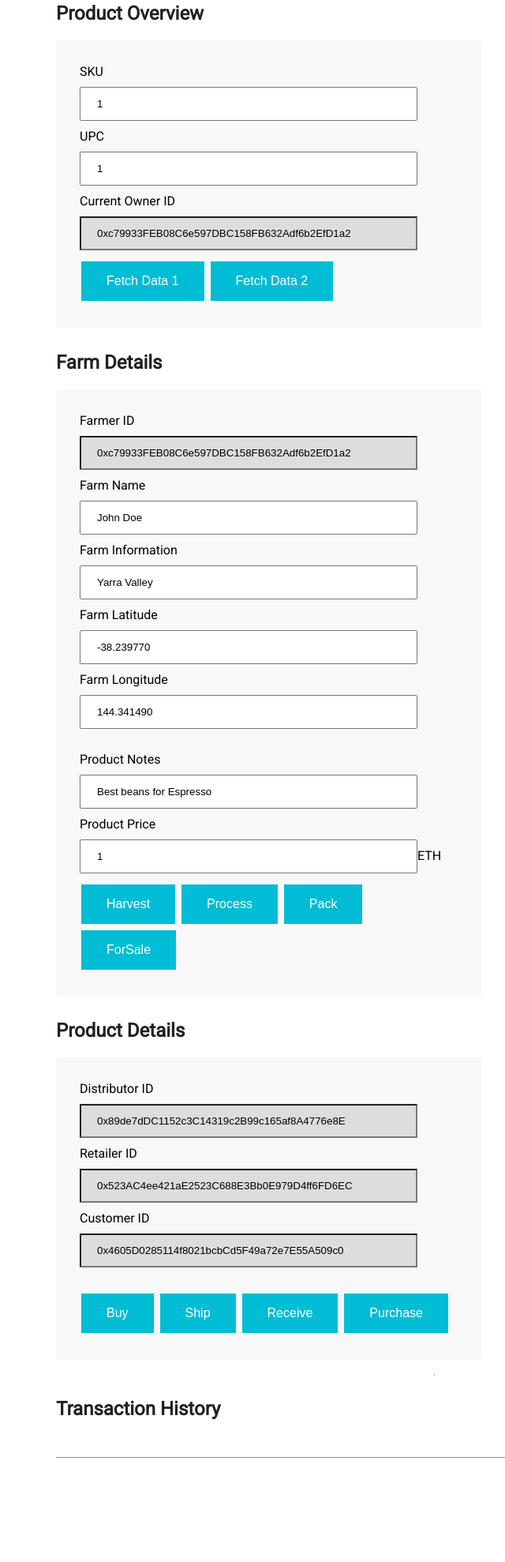
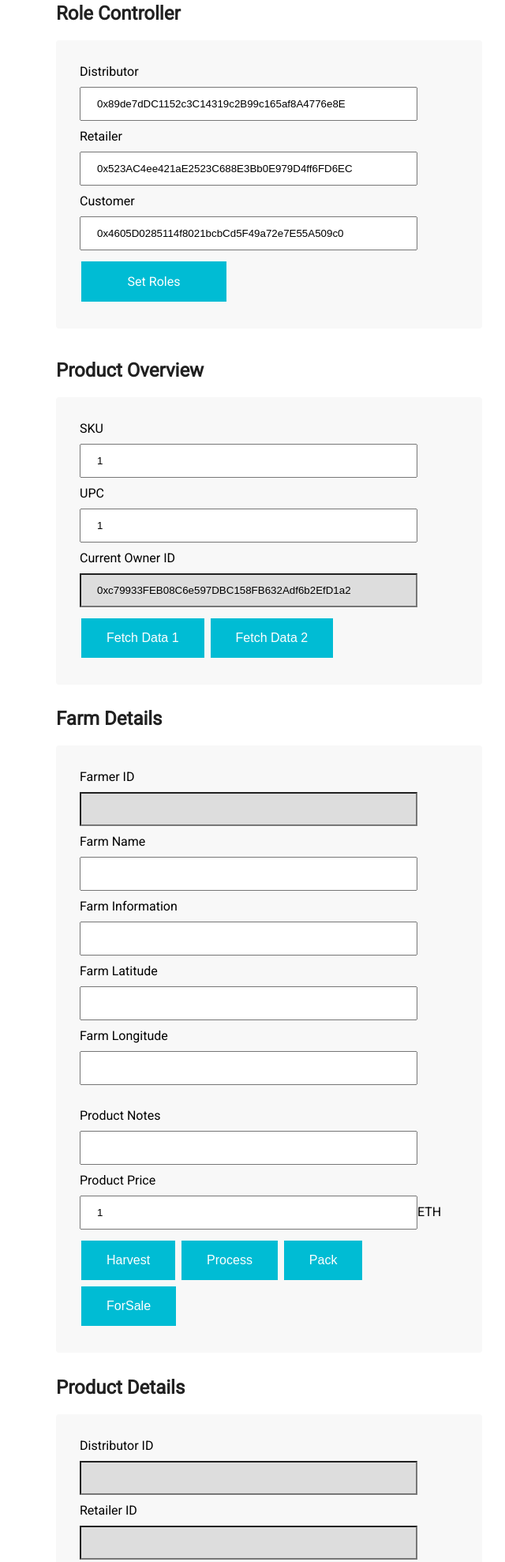
Before and after one commit to thundermiracle/nd1309, a website: page project_3/src/index.html in a window 1280 px wide. Shown: the part 191-2169 px from the top of the page at 79% size, without its empty margins (89-729 px from the left). Before the commit the page ends 2086 px from the top, so only its background shows below. Drawn offline with nearby package versions, Linux system fonts and the light colour scheme.

Commit message:
add role-controller

```diff
--- a/project_3/src/css/style.css
+++ b/project_3/src/css/style.css
@@ -39,7 +39,8 @@ input {
   background: #ddd;
 }
 
-button {
+button,
+.button {
   cursor: pointer;
   background-color: #4caf50;
   border: none;
@@ -50,6 +51,13 @@ button {
   text-decoration: none;
   margin: 4px 2px;
   cursor: pointer;
+}
+
+.button {
+  width: 120px;
+  display: flex;
+  align-items: center;
+  justify-content: center;
 }
 
 .button-finished {
--- a/project_3/src/index.html
+++ b/project_3/src/index.html
@@ -23,6 +23,23 @@
         </div>
 
         <div id="ftc-harvest" class="main">
+            <h2>Role Controller</h2>
+            <div class="form-group">
+                Distributor<br />
+                <input class="input-field role" type="text" id="distributorAddress" name="distributorAddress"
+                    value="0x89de7dDC1152c3C14319c2B99c165af8A4776e8E"><br>
+                Retailer<br />
+                <input class="input-field role" type="text" id="retailerAddress" name="retailerAddress"
+                    value="0x523AC4ee421aE2523C688E3Bb0E979D4ff6FD6EC"><br>
+                Customer<br />
+                <input class="input-field role" type="text" id="customerAddress" name="customerAddress"
+                    value="0x4605D0285114f8021bcbCd5F49a72e7E55A509c0"><br>
+                <div class="button-div">
+                    <div type="button" class="button" id="setRoles">Set Roles</div>
+                </div>
+            </div>
+            <br />
+
             <h2>Product Overview</h2>
             <div class="form-group">
                 SKU
@@ -45,27 +62,27 @@
             <div class="form-group">
                 Farmer ID
                 <br>
-                <input class="readonly" type="text" id="farmID" name="originFarmerID" name="originFarmerID"
-                    value="0xc79933FEB08C6e597DBC158FB632Adf6b2EfD1a2" size="50" readonly><br>
+                <input class="readonly" type="text" id="originFarmerID" name="originFarmerID" value="" size="50"
+                    readonly><br>
                 Farm Name
                 <br>
-                <input type="text" id="originFarmName" name="originFarmName" value="John Doe"><br>
+                <input type="text" id="originFarmName" name="originFarmName" value=""><br>
                 Farm Information
                 <br>
-                <input type="text" id="originFarmInformation" name="originFarmInformation" value="Yarra Valley"><br>
+                <input type="text" id="originFarmInformation" name="originFarmInformation" value=""><br>
                 Farm Latitude
                 <br>
-                <input type="text" id="originFarmLatitude" name="originFarmLatitude" value="-38.239770"><br>
+                <input type="text" id="originFarmLatitude" name="originFarmLatitude" value=""><br>
                 Farm Longitude
                 <br>
-                <input type="text" id="originFarmLongitude" name="originFarmLongitude" value="144.341490"><br>
+                <input type="text" id="originFarmLongitude" name="originFarmLongitude" value=""><br>
                 <br>
                 Product Notes
                 <br>
-                <input type="text" id="productNotes" name="productNotes" value="Best beans for Espresso" size="60"><br>
+                <input type="text" id="productNotes" name="productNotes" value="" size="60"><br>
                 Product Price
                 <br>
-                <input type="number" id="productPrice" name="productPrice" value=1>ETH<br>
+                <input type="number" id="productPrice" name="productPrice" value="1">ETH<br>
                 <button class="btn-harvest" id="button" type="button" data-id="1">Harvest</button>
                 <button class="btn-process" id="button" type="button" data-id="2">Process</button>
                 <button class="btn-pack" id="button" type="button" data-id="3">Pack</button>
@@ -76,17 +93,14 @@
             <div class="form-group">
                 Distributor ID
                 <br>
-                <input class="readonly" type="text" id="distributorID" name="distributorID"
-                    value="0x89de7dDC1152c3C14319c2B99c165af8A4776e8E" size="50" readonly>
+                <input class="readonly" type="text" id="distributorID" name="distributorID" value="" size="50" readonly>
                 <br>
                 Retailer ID
                 <br>
-                <input class="readonly" type="text" id="retailerID" name="retailerID"
-                    value="0x523AC4ee421aE2523C688E3Bb0E979D4ff6FD6EC" size="50" readonly><br>
+                <input class="readonly" type="text" id="retailerID" name="retailerID" value="" size="50" readonly><br>
                 Customer ID
                 <br>
-                <input class="readonly" type="text" id="consumerID" name="consumerID"
-                    value="0x4605D0285114f8021bcbCd5F49a72e7E55A509c0" size="50" readonly><br>
+                <input class="readonly" type="text" id="consumerID" name="consumerID" value="" size="50" readonly><br>
                 <br>
                 <button class="btn-buy" id="button" type="button" data-id="5">Buy</button>
                 <button class="btn-ship" id="button" type="button" data-id="6">Ship</button>
--- a/project_3/src/js/app.js
+++ b/project_3/src/js/app.js
@@ -98,6 +98,24 @@ App = {
     $("#upc").on("change", function (e) {
       App.refreshCoffeeInfo();
     });
+    $("#setRoles").on("click", function (e) {
+      const distributorAddress = $("#distributorAddress").val();
+      const retailerAddress = $("#retailerAddress").val();
+      const customerAddress = $("#customerAddress").val();
+
+      App.contracts.SupplyChain.deployed()
+        .then(function (instance) {
+          return Promise.all([
+            instance.addDistributor(distributorAddress),
+            instance.addRetailer(retailerAddress),
+            instance.addConsumer(customerAddress),
+          ]);
+        })
+        .catch(function (err) {
+          console.log(err.message);
+          throw err;
+        });
+    });
 
     window.ethereum.on("accountsChanged", function (accounts) {
       App.metamaskAccountID = accounts[0];
@@ -176,7 +194,9 @@ App = {
 
           // not exist, clear all except sku & upc
           $("input").each(function () {
-            $(this).val("");
+            if (!$(this).prop("class").includes("role")) {
+              $(this).val("");
+            }
           });
 
           $("#sku").val(inputtedSku);
@@ -215,6 +235,12 @@ App = {
         console.log(err.message);
         throw err;
       });
+  },
+
+  handleAddRole: async function (event) {
+    event.preventDefault();
+
+    const currentProcessId = parseInt($(event.target).data("id"));
   },
 
   handleButtonClick: async function (event) {
```
